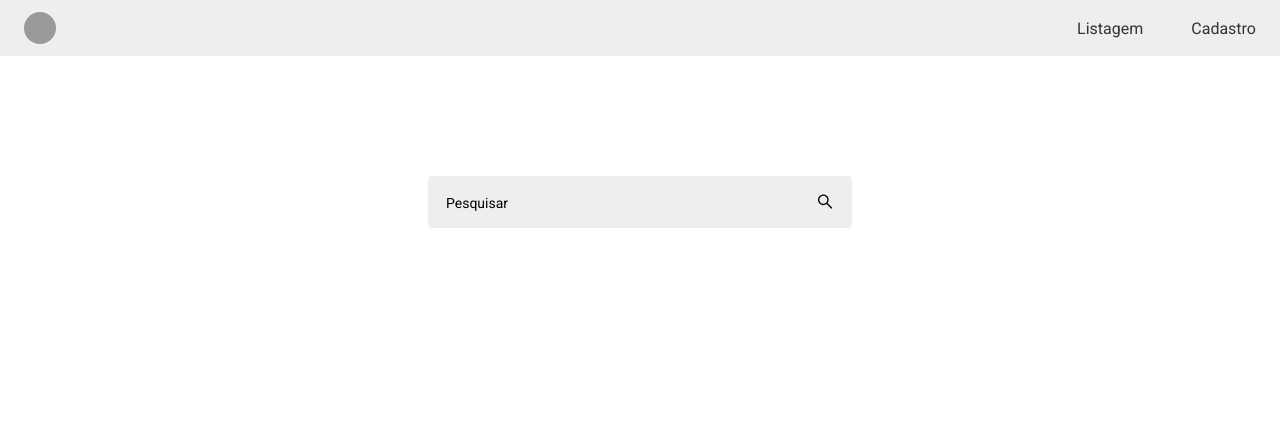
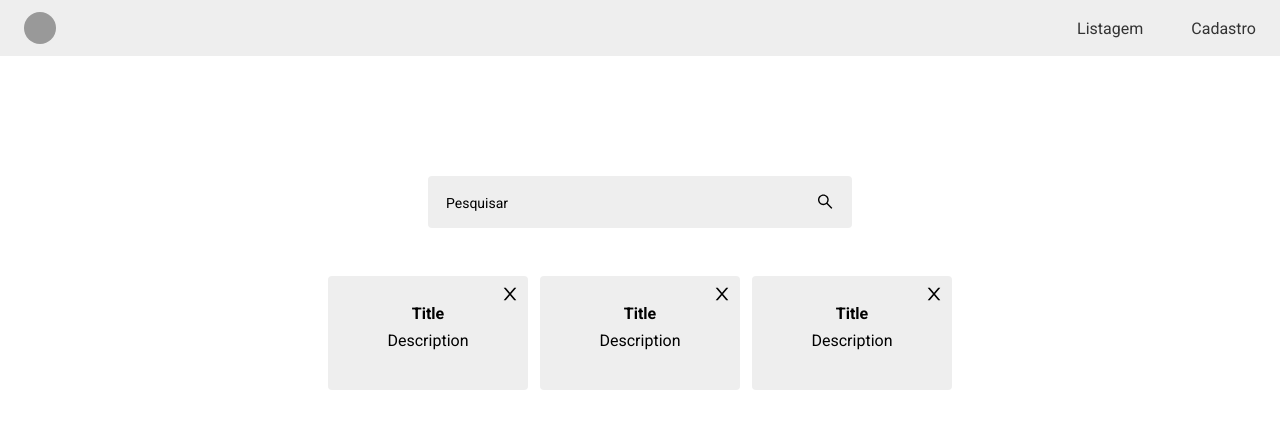
Before and after one commit to AmauriLima/Drinks, a React (Vite) app: page / in a window 1280 px wide. Shown: the top 428 px of the page. Built offline with nearby package versions, Linux system fonts and the light colour scheme.

Commit message:
feat: adding card component

```diff
--- a/src/pages/Home/index.tsx
+++ b/src/pages/Home/index.tsx
@@ -1,8 +1,8 @@
-import { AiOutlineSearch } from 'react-icons/ai';
+import { AiOutlineClose, AiOutlineSearch } from 'react-icons/ai';
 
 import { PageLayout } from '@components/PageLayout';
 
-import { InputSearchContainer } from './styles';
+import { Card, DrinksList, InputSearchContainer } from './styles';
 
 export function Home() {
   return (
@@ -11,6 +11,33 @@ export function Home() {
         <input name="search" id="search" placeholder="Pesquisar" />
         <AiOutlineSearch />
       </InputSearchContainer>
+
+      <DrinksList>
+        <Card>
+          <div>
+            <AiOutlineClose />
+          </div>
+          <img src="" alt="" />
+          <strong>Title</strong>
+          <p>Description</p>
+        </Card>
+        <Card>
+          <div>
+            <AiOutlineClose />
+          </div>
+          <img src="" alt="" />
+          <strong>Title</strong>
+          <p>Description</p>
+        </Card>
+        <Card>
+          <div>
+            <AiOutlineClose />
+          </div>
+          <img src="" alt="" />
+          <strong>Title</strong>
+          <p>Description</p>
+        </Card>
+      </DrinksList>
     </PageLayout>
   );
 }
--- a/src/pages/Home/styles.ts
+++ b/src/pages/Home/styles.ts
@@ -37,3 +37,36 @@ export const InputSearchContainer = styled.label`
     height: 1.2rem;
   }
 `;
+
+export const DrinksList = styled.div`
+  display: flex;
+  flex-wrap: wrap;
+  justify-content: center;
+  grid-gap: 12px;
+  margin-top: 48px;
+`;
+
+export const Card = styled.div`
+  border-radius: 4px;
+  min-width: 200px;
+  max-width: 200px;
+  width: 100%;
+  background-color: ${({ theme }) => theme.colors.gray[500]};
+  padding: 8px;
+  text-align: center;
+
+  p {
+    margin-top: 8px;
+    padding-bottom: 32px;
+  }
+
+  & > div:first-child {
+    display: flex;
+    justify-content: flex-end;
+
+    svg {
+      width: 1.25rem;
+      height: 1.25rem;
+    }
+  }
+`;
```
